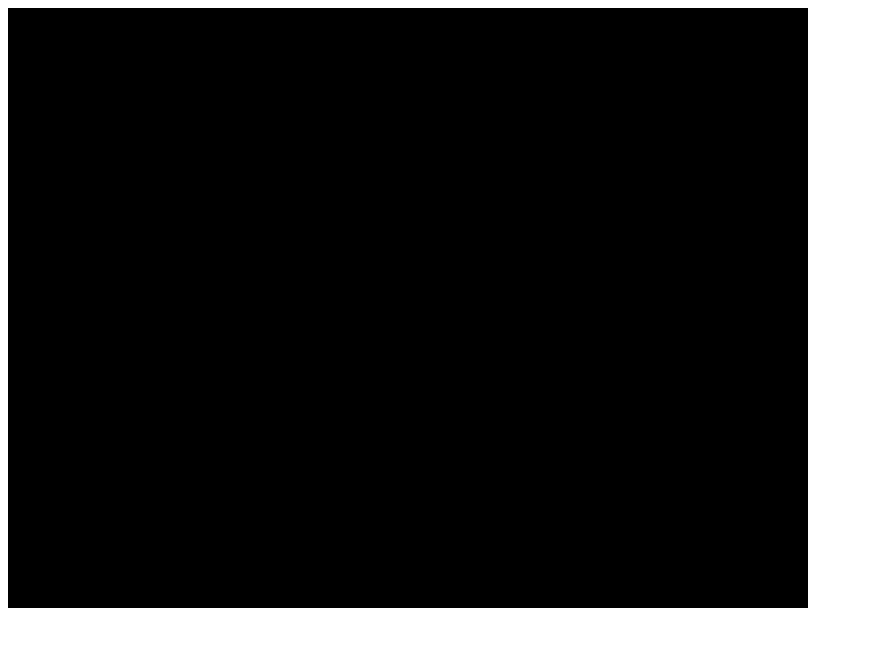
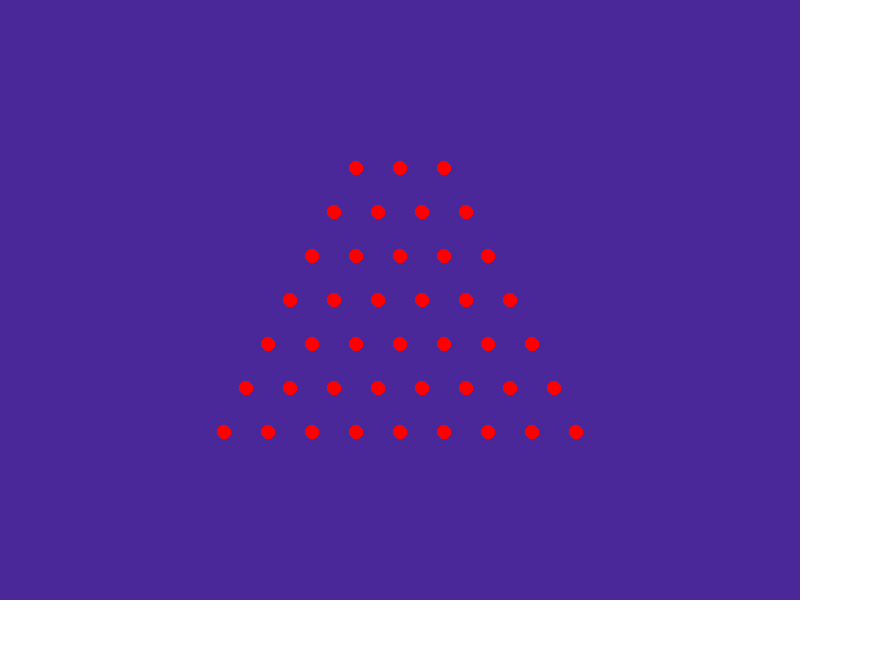
Before and after one commit to RyanLangman/plinko_game, a website built with Parcel: page index.html in a window 1280 px wide. Shown: the whole page, without its empty margins (0-871 px from the left). Built offline with nearby package versions, Linux system fonts and the light colour scheme.

Commit message:
Peg layout and debugging settings
- Lays out pegs, vertically and horizontally centered in the canvas,
according to the number of specified levels.
- Renders the pegs out to the canvas with PixiJS's render loop.
- Adds a launch.json file to enable debugging. First run with
parcel then launch a debugger in VSCode to attach debugger in chrome.

```diff
--- a/index.html
+++ b/index.html
@@ -3,7 +3,13 @@
 <head>
     <meta charset="UTF-8">
     <meta name="viewport" content="width=device-width, initial-scale=1.0">
-    <title>Document</title>
+    <title>Plinko Game</title>
+    <style>
+        html, body {
+            margin: 0;
+            padding: 0;
+        }
+    </style>
 </head>
 <body>
     <script type="module" src="src/main.ts"></script>
--- /dev/null
+++ b/src/entities/board.ts
@@ -0,0 +1,39 @@
+import * as PIXI from 'pixi.js';
+import { Peg } from './peg';
+import { Ball } from './ball';
+
+export class Board {
+    private pegs: Array<Peg> = new Array<Peg>();
+    private pegRadius: number = 7;
+    private pegDiameter: number = this.pegRadius * 2;
+
+    constructor(canvasWidth: number, canvasHeight: number, levels: number = 8) {
+        // Set the spacing horizontally and vertically between pegs on a row and between rows.
+        const horizontalSpaceBetweenPegs = 30;
+        const verticalSpaceBetweenPegs = 30;
+
+        const maxWidth = levels * (this.pegDiameter + horizontalSpaceBetweenPegs);
+        const maxHeight = levels * (this.pegDiameter + verticalSpaceBetweenPegs);
+
+        const startX = (canvasWidth - maxWidth) / 2;
+        const startY = (canvasHeight - maxHeight) / 2;
+
+        for (let i = 1; i < levels; i++) {
+            const pegsInRow = i + 2;
+            const rowXOffset = (levels + 1 - pegsInRow) * (this.pegDiameter + horizontalSpaceBetweenPegs) / 2;
+
+            for (let j = 0; j < pegsInRow; j++) {
+                const x = startX + rowXOffset + j * (this.pegDiameter + horizontalSpaceBetweenPegs);
+                const y = startY + i * (this.pegDiameter + verticalSpaceBetweenPegs);
+                const peg = new Peg(x, y, this.pegRadius);
+                this.pegs.push(peg);
+            }
+        }
+    }
+
+    render(container: PIXI.Container) {
+        this.pegs.forEach((peg) => {
+            peg.render(container);
+        });
+    }
+}
--- /dev/null
+++ b/src/entities/button.ts
@@ -0,0 +1,5 @@
+import * as PIXI from 'pixi.js';
+
+export class Button {
+
+}
--- a/src/entities/peg.ts
+++ b/src/entities/peg.ts
@@ -2,9 +2,15 @@ import * as PIXI from 'pixi.js';
 
 export class Peg {
     private graphic: PIXI.Graphics;
+    private colour: string = "red";
 
-    constructor() {
-
+    constructor(x, y, radius) {
+        this.graphic = new PIXI.Graphics();
+        this.graphic.circle(x, y, radius);
+        this.graphic.fill(this.colour);
     }
 
+    render(container: PIXI.Container) {
+        container.addChild(this.graphic)
+    }
 }
--- a/src/game.ts
+++ b/src/game.ts
@@ -1,12 +1,22 @@
 import * as PIXI from 'pixi.js';
+import { Board } from './entities/board';
 
 export class Game {
     private app: PIXI.Application;
+    private pegBoard: Board;
+    private canvasWidth: number = 800;
+    private canvasHeight: number = 600;
 
     async init() {
         this.app = new PIXI.Application();
-        await this.app.init();
+        await this.app.init({
+            width: this.canvasWidth,
+            height: this.canvasHeight,
+            backgroundColor: "#4a2899"
+        });
         document.body.appendChild(this.app.canvas);
+
+        this.pegBoard = new Board(this.canvasWidth, this.canvasHeight, 8);
 
         this.app.ticker.add(this.gameLoop.bind(this));
     }
@@ -21,7 +31,7 @@ export class Game {
     }
 
     draw(): void {
-        // TODO: Call each entities render function to render it to the stage
+        this.pegBoard.render(this.app.stage);
         this.app.renderer.render(this.app.stage);
     }
 }
```
